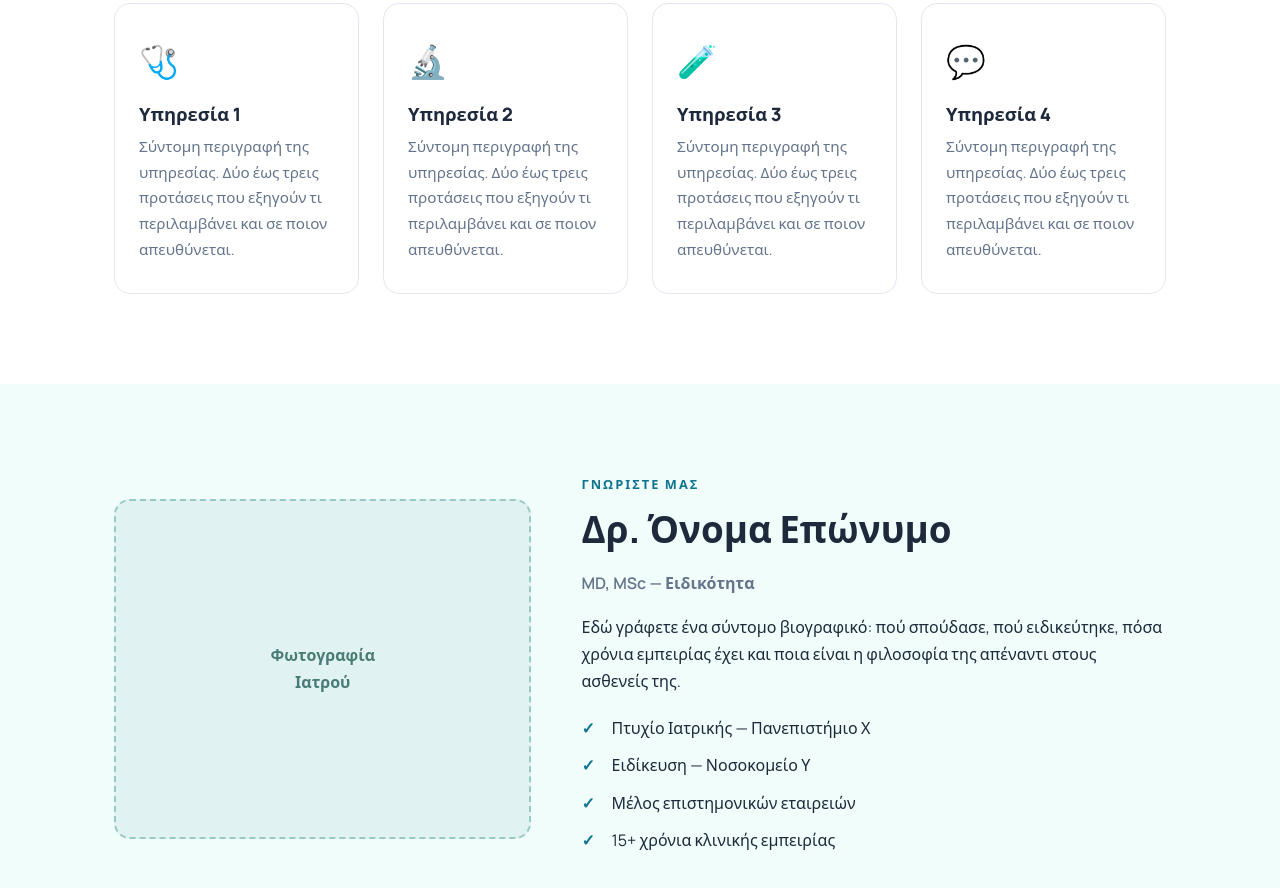
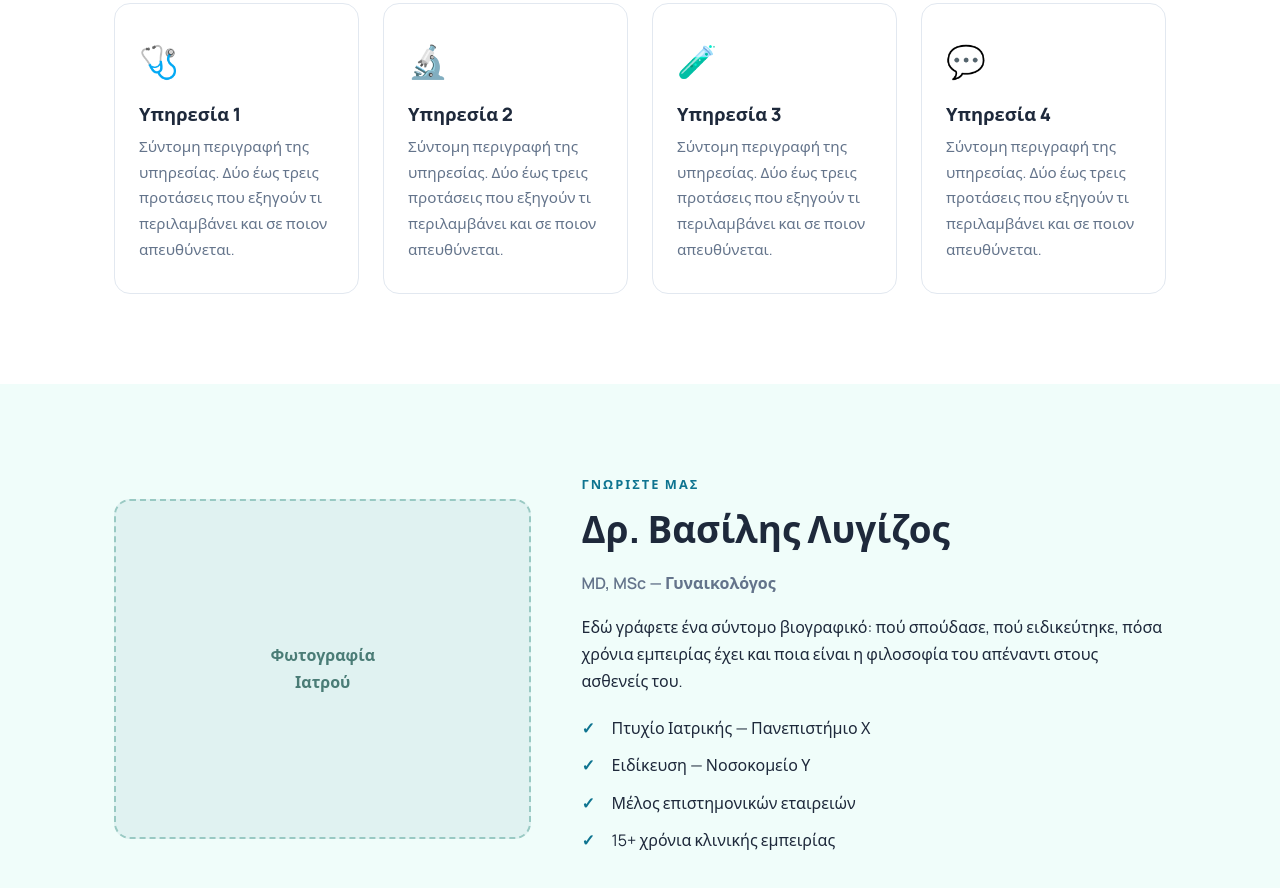
Before and after one commit to PTS1995/Doc-Site, a plain HTML site: page index.html in a window 1280 px wide. Shown: the part 1816-2704 px from the top of the page. Drawn offline with Linux system fonts and the light colour scheme.

Commit message:
Fill in doctor name (Βασίλης Λυγίζος), set specialty to Γυναικολόγος, masculine wording

```diff
--- a/index.html
+++ b/index.html
@@ -3,8 +3,8 @@
 <head>
   <meta charset="UTF-8">
   <meta name="viewport" content="width=device-width, initial-scale=1.0">
-  <title>Ιατρείο | Δρ. Bασίλης Λυγίζος</title>
-  <meta name="description" content="Ιατρείο Δρ. Όνομα Επώνυμο — Εξειδικευμένη ιατρική φροντίδα στην Αθήνα.">
+  <title>Ιατρείο | Δρ. Βασίλης Λυγίζος</title>
+  <meta name="description" content="Ιατρείο Δρ. Βασίλη Λυγίζου, Γυναικολόγου — Εξειδικευμένη φροντίδα στην Αθήνα.">
   <link rel="preconnect" href="https://fonts.googleapis.com">
   <link rel="preconnect" href="https://fonts.gstatic.com" crossorigin>
   <link href="https://fonts.googleapis.com/css2?family=Manrope:wght@400;500;600;700;800&display=swap" rel="stylesheet">
@@ -17,12 +17,12 @@
     <div class="container header-inner">
       <a href="#home" class="logo">
         <span class="logo-mark">+</span>
-        <span class="logo-text">Δρ. Όνομα <strong>Επώνυμο</strong></span>
+        <span class="logo-text">Δρ. Βασίλης <strong>Λυγίζος</strong></span>
       </a>
       <nav class="main-nav" id="mainNav">
         <a href="#home">Αρχική</a>
         <a href="#services">Υπηρεσίες</a>
-        <a href="#about">Η Ιατρός</a>
+        <a href="#about">Ο Ιατρός</a>
         <a href="#gallery">Φωτογραφίες</a>
         <a href="#contact">Επικοινωνία</a>
         <a href="#contact" class="btn btn-small">Κλείστε Ραντεβού</a>
@@ -141,11 +141,11 @@
       </div>
       <div>
         <p class="eyebrow">Γνωρίστε μας</p>
-        <h2>Δρ. Όνομα Επώνυμο<br><span class="subtitle">MD, MSc — Ειδικότητα</span></h2>
+        <h2>Δρ. Βασίλης Λυγίζος<br><span class="subtitle">MD, MSc — Γυναικολόγος</span></h2>
         <p>
           Εδώ γράφετε ένα σύντομο βιογραφικό: πού σπούδασε, πού ειδικεύτηκε,
-          πόσα χρόνια εμπειρίας έχει και ποια είναι η φιλοσοφία της απέναντι
-          στους ασθενείς της.
+          πόσα χρόνια εμπειρίας έχει και ποια είναι η φιλοσοφία του απέναντι
+          στους ασθενείς του.
         </p>
         <ul class="checklist">
           <li>Πτυχίο Ιατρικής — Πανεπιστήμιο Χ</li>
@@ -200,10 +200,10 @@
   <!-- ===== Υποσέλιδο ===== -->
   <footer class="site-footer">
     <div class="container footer-inner">
-      <p>© 2026 Δρ. Όνομα Επώνυμο — Όλα τα δικαιώματα διατηρούνται.</p>
+      <p>© 2026 Δρ. Βασίλης Λυγίζος — Όλα τα δικαιώματα διατηρούνται.</p>
       <p class="footer-links">
         <a href="#home">Αρχική</a> · <a href="#services">Υπηρεσίες</a> ·
-        <a href="#about">Η Ιατρός</a> · <a href="#gallery">Φωτογραφίες</a> ·
+        <a href="#about">Ο Ιατρός</a> · <a href="#gallery">Φωτογραφίες</a> ·
         <a href="#contact">Επικοινωνία</a>
       </p>
     </div>
```
